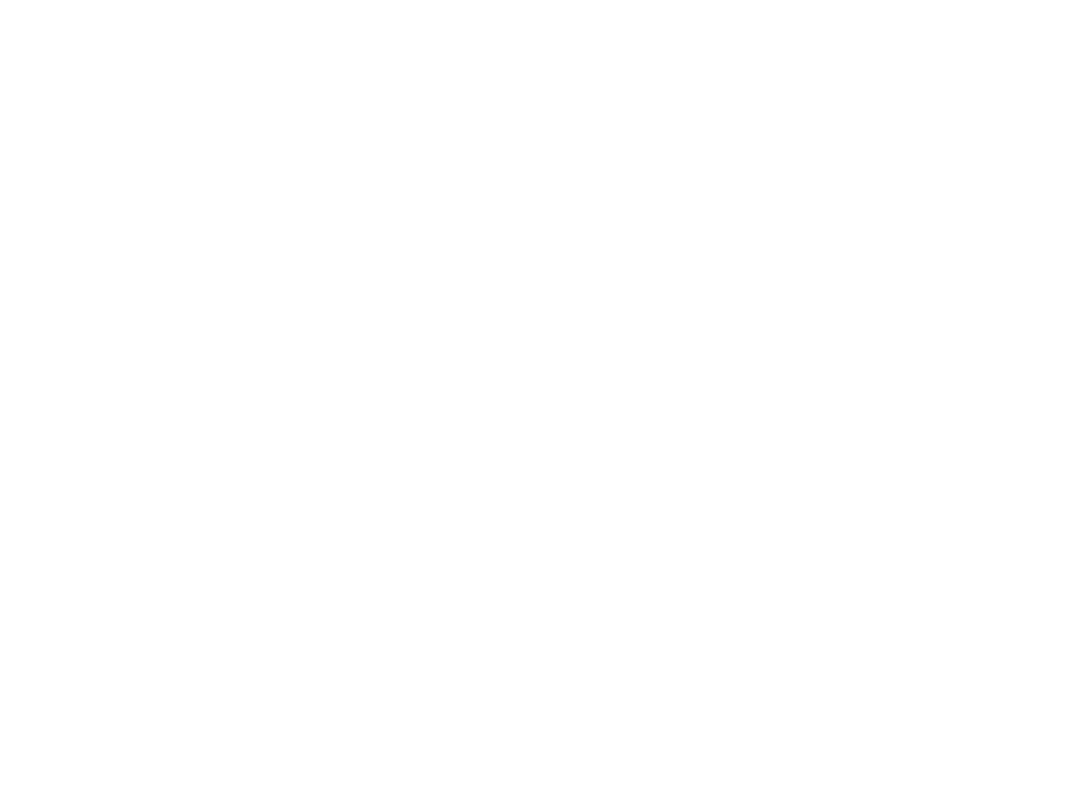
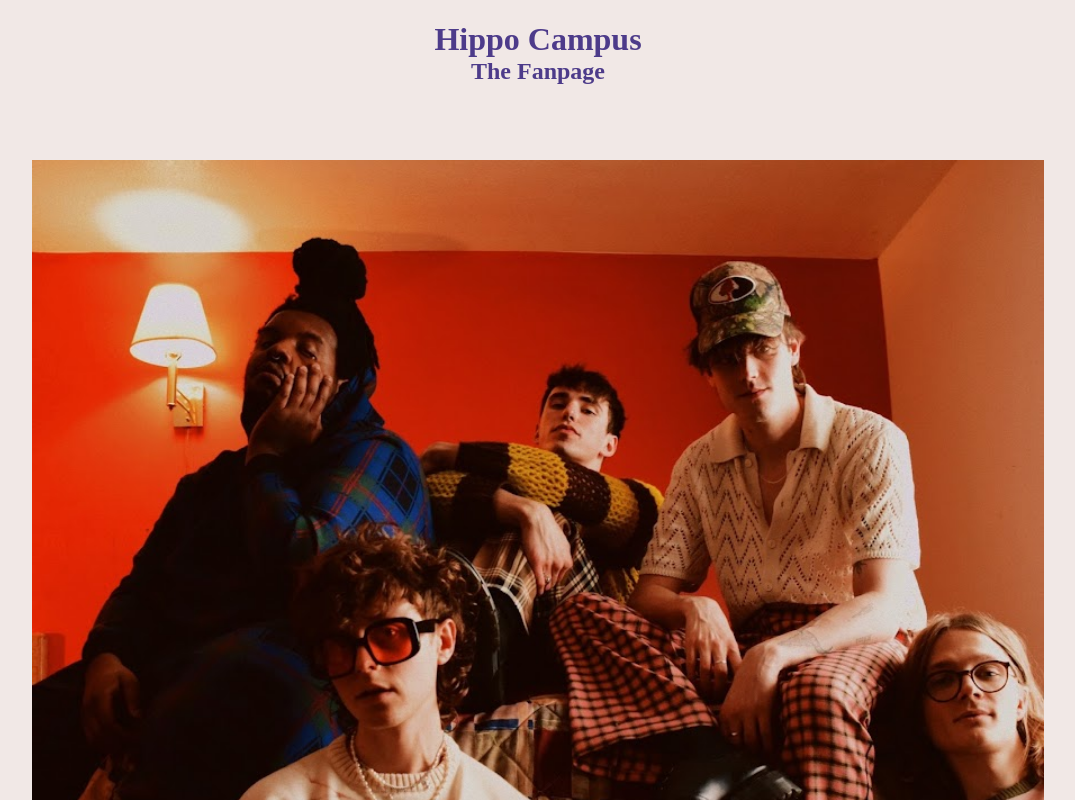
Before and after one commit to andylin2004/DM-UY2193-Promo-Website, a plain HTML site: page index.html in a window 1280 px wide. Shown: the top 800 px of the page, without its empty margins (102-1177 px from the left). Drawn offline with Linux system fonts and the light colour scheme.

Commit message:
website taking shape

```diff
--- a/index.html
+++ b/index.html
@@ -3,9 +3,19 @@
     <head>
         <meta charset="utf-8">
         <meta name="viewport" content="width=device-width, initial-scale=1">
-        <title></title>
+        <!-- linking to a stylesheet -->
+        <link rel="stylesheet" type="text/css" href="styles.css">
+        <!-- site title -->
+        <title>Hippo Campus Fanpage</title>
     </head>
     <body>
-
+        <!-- trying to make a title and a subtitle -->
+        <h1 class="center reduced-bottom-margins">Hippo Campus</h1>
+        <h2 class="center">The Fanpage</h2>
+        <!-- img showing off the band crew -->
+        <img id="bandmembers" src="img/bandmembers.jpg">
+        <!-- h3 about the band -->
+        <h3 class="center">Who is Hippo Campus?</h3>
+        <p>Hippo Campus is an indie rock band that cranks out some insanely good music. They started out in 2013 after all the members bumped into each other at a music school.</p>
     </body>
 </html>
--- a/styles.css
+++ b/styles.css
@@ -0,0 +1,23 @@
+/* center aligned element */
+.center {
+    text-align: center;
+}
+
+.reduced-bottom-margins {
+    margin-bottom: -20px;
+}
+
+/* website background setup */
+body {
+    background-color: #f1e8e6;
+    color: #4d3b8a;
+}
+
+/* adjustments just for the bandmembers pic */
+#bandmembers {
+    width: 80%;
+    margin-top: 75px;
+    margin-left: auto;
+    margin-right: auto;
+    display: block;
+}
```
Also changed, not shown: img/bandmembers.jpg (added).
